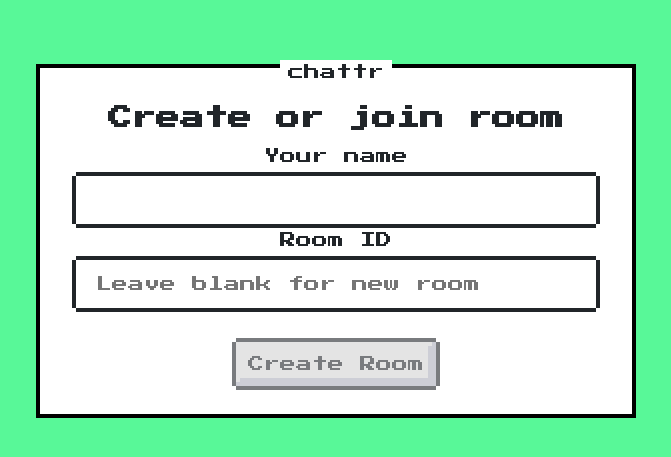
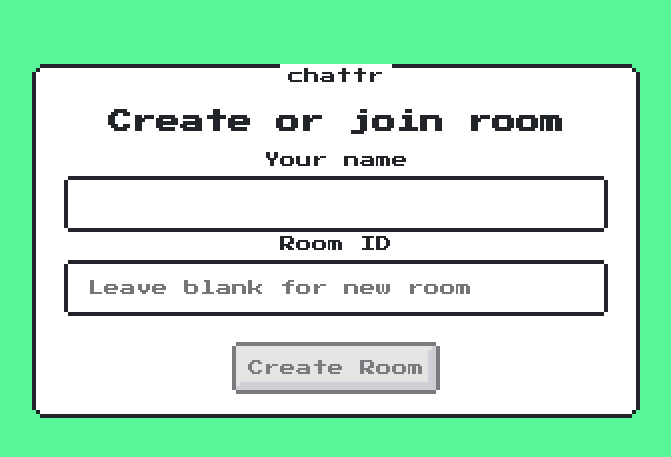
Before and after one commit to mttchpmn/chattr, a React (Create React App) app: page / in a window 1280 px wide. Shown: the part 159-616 px from the top of the page, without its empty margins (304-975 px from the left). Built offline with nearby package versions, Linux system fonts and the light colour scheme; no server answers.

Commit message:
Round the home screen container

```diff
--- a/src/App/index.jsx
+++ b/src/App/index.jsx
@@ -13,7 +13,6 @@ import ChatNoticationBar from "../components/ChatNotificationBar";
 // - Use short uuids for rooms
 // - Notification when members leave
 // - Input and error handling
-// - Add exit button
 
 class App extends React.Component {
   constructor(props) {
--- a/src/components/HomeScreen/index.jsx
+++ b/src/components/HomeScreen/index.jsx
@@ -12,7 +12,7 @@ function HomeScreen({ handleSubmit }) {
       style={{ height: "100vh", display: "grid", backgroundColor: randomColor }}
     >
       <div
-        className="nes-container with-title is-centered"
+        className="nes-container with-title is-rounded is-centered"
         style={{
           width: "50%",
           margin: "auto",
```
